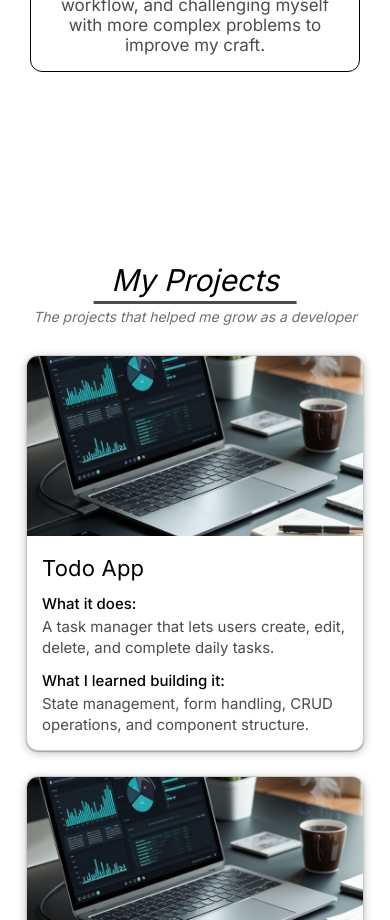
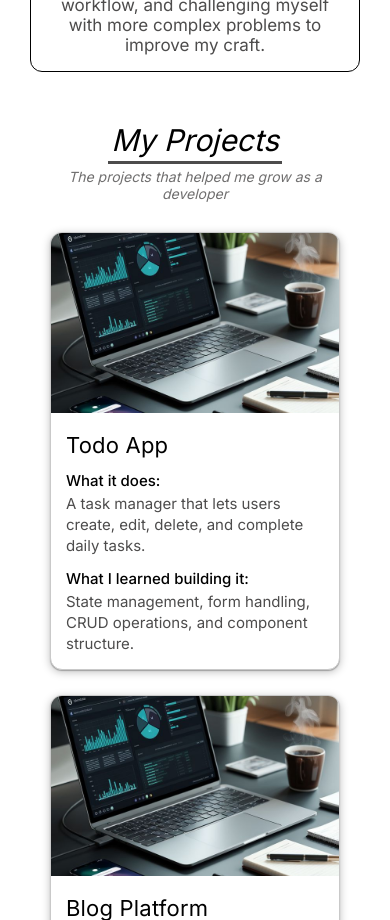
Before and after one commit to eniola256/Portfolio, a React (Vite) app: page / in a window 390 px wide. Shown: the part 1080-2000 px from the top of the page. Built offline with nearby package versions, Linux system fonts and the light colour scheme.

Commit message:
Responsiveness fix 3

```diff
--- a/src/About.css
+++ b/src/About.css
@@ -82,8 +82,6 @@
   }
 }
 
-@media (max-width: 430px) {
-  .abt-section{
-    margin-bottom: 140px;
+@media (max-width: 480px) {
+
   }
-}
--- a/src/About.jsx
+++ b/src/About.jsx
@@ -3,7 +3,8 @@ import "./About.css";
 function About() {
     return (
         <>
-        <section id="About" className="section abt-section">
+        <section id="About" className="section ">
+            <div className="abt-section">
             <div className="abt-head"><h2>About Me</h2>
             <p>More than Just a Frontend Developer</p>
             </div>
@@ -12,6 +13,7 @@ function About() {
                 <p>I am currently strengthening my skills by building real-world projects that involve navigation systems, dashboards, authentication flows, and interactive UI components. My approach to development is centered on understanding how things work under the hood rather than just copying solutions, which helps me write more maintainable and scalable code.</p>
                 <p>My long-term goal is to grow into a well-rounded full-stack developer with a strong foundation in both frontend and backend systems. I am always learning, refining my workflow, and challenging myself with more complex problems to improve my craft.</p>
             </div>
+            </div>
             </section>
         </>
 );
--- a/src/Contact.css
+++ b/src/Contact.css
@@ -9,7 +9,6 @@
   text-align: center; /* aligns headings and paragraphs */
   padding: 70px 20px;
   gap: 10px;
-  margin-top: 200px;
   background-color: #f9f9f9; /* optional light background */
   height: 100%;
 }
@@ -79,14 +78,13 @@
     .contact-section {
         padding: 30px 20px;
         height: 100%;
-        margin-top: 30px;
     }
 }
 @media (max-width: 768px) {
 
    .contact-section{
         padding: 10px 30px;
-        margin-top: 30px;
+
     }
 
   .contact-btns {
@@ -106,7 +104,6 @@
 @media (max-width: 480px) {
     .contact-section{
         padding: 10px 30px;
-        margin-top: 40px;
     }
   .contact-head h2 {
     font-size: 48px;
--- a/src/Contact.jsx
+++ b/src/Contact.jsx
@@ -2,7 +2,8 @@ import "./Contact.css";
 
 function Contact() {
     return(
-     <section id="Contact" className="section contact-section">
+     <section id="Contact" className="section ">
+      <div className="contact-section">
       <div className="contact-head">
         <h2>Contact Me</h2>
         <p>I'm always open to discussing new projects, opportunities, or just chatting about frontend development. Feel free to reach out.</p>
@@ -28,7 +29,7 @@ function Contact() {
     WhatsApp
   </a>
 </div>
-
+</div>
     </section>
     );
 }
--- a/src/Journey.css
+++ b/src/Journey.css
@@ -1,6 +1,5 @@
-#Journey{
-  padding: 70px ;
-  margin-bottom: 250px;
+.journey-section {
+  padding: 30px 70px ;
   height: 100%;
 }
 .journey-head{
@@ -104,37 +103,9 @@
   margin: 0;
 }
 
-@media (max-width: 2500px) {
-  #Journey {
-    padding: 30px 80px;
-    margin-bottom: 10px;
-  }
-}
-
-@media (max-width: 2000px) {
-  #Journey {
-    padding: 30px 40px;
-    margin-bottom: 10px;
-  }
-
-  .journey-head h2 {
-    font-size: 32px;
-  }
-
-  .timeline {
-    padding-left: 30px;
-  }
-
-  .timeline::before {
-    left: 35px;
-  }
-}
-
 @media (max-width: 768px) {
-  #Journey {
+  .journey-section {
     padding: 40px 30px;
-    margin-bottom: 10px;
-    margin-top: 200px;
   }
 
   .journey-head h2 {
@@ -152,10 +123,8 @@
 }
 /* Mobile */
 @media (max-width: 570px) {
-  #Journey {
+  .journey-section {
     padding: 20px 20px;
-    margin-bottom: 30px;
-    margin-top: 20px;
 
   }
   .journey-head {
@@ -204,10 +173,3 @@
     font-size: 14px;
   }
 }
-
-@media (max-width: 430px) {
-    #Journey {
-        margin-top: 700px;
-        margin-bottom: 430px;
-    }
-}
--- a/src/Journey.jsx
+++ b/src/Journey.jsx
@@ -3,6 +3,7 @@ import "./Journey.css";
 function Journey() {
   return (
     <section id="Journey" className="section">
+      <div className="journey-section">
   <div className="journey-head">
     <h2>My Journey</h2>
     <p>From a curious learner to a passionate developer</p>
@@ -69,7 +70,7 @@ function Journey() {
         </div>
       </div>
     </div>
-
+    </div>
   </div>
 </section>
 
--- a/src/Project.css
+++ b/src/Project.css
@@ -1,11 +1,15 @@
-#Projects{
-    padding: 60px 70px 70px;
+.project-section{
+    padding: 20px 30px 10px;
+    display: flex;
+    flex-direction: column;
+    width: 100%;
     height: 100%;
 }
 .project-head{
   display: flex;
   flex-direction: column;
   gap: 10px;
+  text-align: left;
 }
 
 .project-head h2 {
@@ -28,6 +32,7 @@
 .project-head p{
     font-style: italic;
     color:#706f6f ;
+
 }
 .projects-list{
     display: flex;
@@ -87,30 +92,32 @@
   color: #4d4c4c;
 
 }
-@media (max-width: 2000px) {
-  #Projects {
-    padding: 30px 40px;
-    height: auto;
-  }
-}
-@media (max-width: 900px) {
-  #Projects {
-    padding: 50px 40px 70px;
+
+@media (max-width: 800px) {
+  .project-section {
+    padding: 10px 40px 70px;
     height: auto; /* Remove fixed height */
-    margin-bottom: 530px;
   }
   .projects-list {
     flex-direction: column; /* Stack cards vertically */
     gap: 25px;
   }
+
+  .project-head{
+    width: 100%;
+    text-align: left;
+  }
+  .project-head p{
+    text-align: left;
+  }
 }
 
 
 @media (max-width: 768px) {
-  #Projects {
+  .project-section {
     padding: 0 20px ;
     height: 100%; /* Remove fixed height */
-    margin-bottom: 170px;
+
   }
 
   .project-head h2 {
@@ -126,6 +133,7 @@
 
   .project-head p {
     font-size: 14px;
+    text-align: center;
   }
 
   .projects-list {
@@ -155,23 +163,8 @@
   }
 }
 
+@media (max-width: 768px) {
+    .project-section{
 
-@media (max-width: 500px) {
-  #Projects {
-    padding: 0 16px ;
-    height: 100%; /* Remove fixed height */
-    margin-bottom: 300px;
-  }
+    }
 }
-
-@media (max-width: 430px) {
-  #Projects {
-    padding: 0 16px ;
-    height: 100%; /* Remove fixed height */
-    margin-bottom: 550px;
-
-}
-.project-head p{
-  text-align: center;
-}
-}
--- a/src/Projects.jsx
+++ b/src/Projects.jsx
@@ -3,7 +3,8 @@ import "./Project.css";
 function Projects() {
   return (
   <>
-<section id="Projects" className="section">
+<section id="Projects" className="section project-section">
+  <div className="project-section">
   <div className="project-head">
     <h2>My Projects</h2>
     <p>The projects that helped me grow as a developer</p>
@@ -55,7 +56,7 @@ function Projects() {
         </p>
       </div>
     </div>
-
+    </div>
   </div>
 </section>
   </>
--- a/src/Think.css
+++ b/src/Think.css
@@ -1,10 +1,10 @@
-#Think{
-    padding: 70px 70px 10px;
+.think-section{
+    padding: 10px 70px 10px;
     display: flex;
     flex-direction: column;
     gap: 10px;
     width: 100%;
-    height: 100vh;
+    height: 100%;
 }
 .think-head{
     display: flex;
@@ -38,7 +38,7 @@
   display: grid;
   grid-template-columns: repeat(3, 1fr);
   gap: 25px;
-  margin-top: 10px;
+  margin-top: 7px;
 }
 
 .think-box {
@@ -74,33 +74,26 @@
   line-height: 1.6;
 }
 
-@media (max-width: 2500px) {
-    #Think {
-        padding: 20px 50px 10px;
-        height: auto;
-    }
-}
+
 
 @media (max-width: 900px) {
-  #Think {
-    padding: 50px 40px 10px;
+  .think-section {
+    padding: 20px 50px 10px;
     height: auto;
   }
 
   .think-grid {
     grid-template-columns: repeat(2, 1fr);
   }
-
   .think-head h2 {
     font-size: 32px;
   }
 }
 
 /* Mobile */
-@media (max-width: 500px) {
-  #Think {
-    padding: 40px 20px 10px;
-    margin-bottom: 500px;
+@media (max-width: 530px) {
+  .think-section {
+    padding: 20px 40px 10px;
     height: 100%;
   }
 
@@ -139,10 +132,3 @@
     font-size: 14px;
   }
 }
-
-@media (max-width: 430px) {
-    #Think {
-        margin-top: 680px;
-        margin-bottom: 830px;
-    }
-}
--- a/src/Think.jsx
+++ b/src/Think.jsx
@@ -4,6 +4,7 @@ function Think() {
   return (
     <>
     <section id="Think" className="section">
+      <div className="think-section">
   <div className="think-head">
     <h2>My Thought Process</h2>
     <p>I'm always open to discussing new projects, creative ideas</p>
@@ -58,7 +59,7 @@ function Think() {
         I value communication and feedback. Working closely with people helps me understand their vision and turn it into reality.
       </p>
     </div>
-
+    </div>
   </div>
 </section>
 
--- a/src/index.css
+++ b/src/index.css
@@ -14,15 +14,3 @@ body {
 h2{
   font-style: italic;
 }
-.section {
-  max-height: 100vh;         /* full screen */
-  padding: 50px 20px 40px;  /* top padding = navbar height + 20px */
-  box-sizing: border-box;
-}
-
-@media (max-width: 768px) {
-  .section {
-    padding: 0 20px;
-    height: auto;
-  }
-}
```
